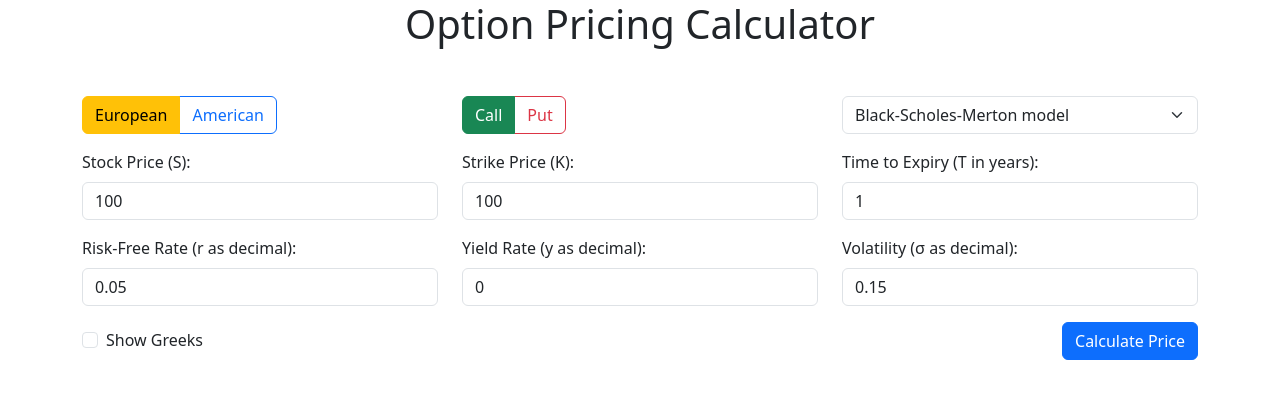
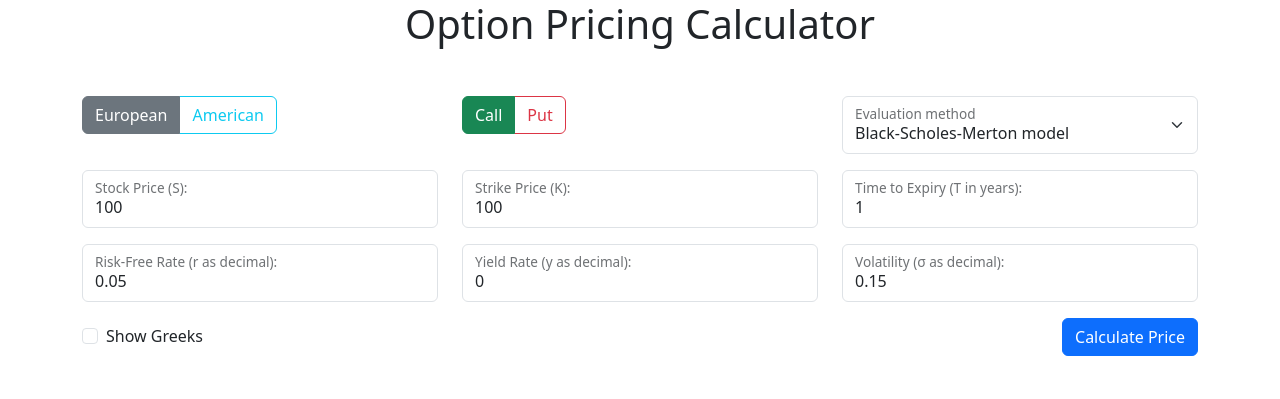
Before and after one commit to jaysc96/derivative-pricing, a Flask app: page / in a window 1280 px wide. Shown: the top 399 px of the page. Run offline with Flask 3, Linux system fonts and the light colour scheme.

Commit message:
added floating labels and fixed minor UI issues

```diff
--- a/app.py
+++ b/app.py
@@ -35,6 +35,11 @@ def calculate_price():
         elif method in ['BT','TT']:
             n = int(request.form['time_steps'])
             SO.setTreeSteps(n=n)
+        elif method == 'FD':
+            S_min = float(request.form['stock_min_price'])
+            S_max = float(request.form['stock_max_price'])
+            dt = float(request.form['timestep'])
+            SO.setFDVariables(S_min=S_min,S_max=S_max,dt=dt)
 
         res = SO.priceOption(method=method, greeks=show_greeks)
 
--- a/src/option.py
+++ b/src/option.py
@@ -28,6 +28,11 @@ class Option:
 
     def setTreeSteps(self, n):
         self.n = n
+
+    def setFDVariables(self, S_min, S_max, dt):
+        self.S_min = S_min
+        self.S_max = S_max
+        self.dt = dt
 
     def greeks(self, eps=0.5, method='BT'):
         time_eps = 0.05
--- a/templates/index.html
+++ b/templates/index.html
@@ -59,7 +59,12 @@
             const method = document.getElementById('method').value;
             const mclsmcFields = document.getElementById('mc_lsmc_fields');
             const btttFields = document.getElementById('bt_tt_fields');
-            const mcField = document.getElementById('mc_field');
+            const iterField = document.getElementById('iter_field');
+            const seedField = document.getElementById('seed_field');
+            const timestepField = document.getElementById('timestep_field');
+            const stockField = document.getElementById('stock_price_field');
+            const stockMinField = document.getElementById('fd_stock_min_field');
+            const stockMaxField = document.getElementById('fd_stock_max_field');
 
             // Show Tree inputs if the method is Binomial or Trinomial Tree
             if (method === 'BT' || method === 'TT') {
@@ -67,16 +72,40 @@
             } else {
                 btttFields.style.display = 'none';
             }
+
             // Show Monte Carlo inputs if the method is Monte Carlo
             if (method === 'MC') {
                 mclsmcFields.style.display = 'flex';
+                timestepField.style.display = 'block';
+                seedField.style.display = 'block';
+                iterField.style.display = 'block';
             } else if (method === 'LSMC') {
                 mclsmcFields.style.display = 'flex';
-                mcField.style.display = 'none';
+                timestepField.style.display = 'none';
+                seedField.style.display = 'block';
+                iterField.style.display = 'block';
+            } else if (method === 'FD') {
+                mclsmcFields.style.display = 'flex'
+                timestepField.style.display = 'block';
+                seedField.style.display = 'none';
+                iterField.style.display = 'none';
             } else {
                 mclsmcFields.style.display = 'none';
+                timestepField.style.display = 'block';
+                seedField.style.display = 'block';
+                iterField.style.display = 'block';
             }
-            // mclsmcFields.style.display = (method === 'MC') ? 'flex' : 'none';
+
+            // Show Finite Difference inputs if the method is Finite Differencing
+            if (method === 'FD') {
+                stockField.style.display = 'none';
+                stockMinField.style.display = 'block';
+                stockMaxField.style.display = 'block';
+            } else {
+                stockMinField.style.display = 'none';
+                stockMaxField.style.display = 'none';
+                stockField.style.display = 'block';
+            }
         }
 
         function saveState() {
@@ -171,10 +200,10 @@
                 <div class="col-md-4 mb-3">
                     <div class="btn-group" role="group" aria-label="Option Kind">
                         <input type="radio" class="btn-check" name="kind" id="european" value="european" autocomplete="off" checked>
-                        <label class="btn btn-outline-warning" for="european" onclick="setOptionKind('european')">European</label>
+                        <label class="btn btn-outline-secondary" for="european" onclick="setOptionKind('european')">European</label>
 
                         <input type="radio" class="btn-check" name="kind" id="american" value="american" autocomplete="off">
-                        <label class="btn btn-outline-primary" for="american" onclick="setOptionKind('american')">American</label>
+                        <label class="btn btn-outline-info" for="american" onclick="setOptionKind('american')">American</label>
                     </div>
                 </div>
 
@@ -191,79 +220,113 @@
 
 
                 <div class="col-md-4 mb-3">
-                    <!-- <label for="method" class="form-label">Method:</label> -->
+                    <div class="form-floating">
                         <select id="method" name="method" class="form-select" onchange="toggleInputs()">
                             <option value="BSM">Black-Scholes-Merton model</option>
                             <option value="BT">Binomial Tree method</option>
                             <option value="TT">Trinomial Tree method</option>
                             <option value="MC">Monte Carlo simulation</option>
                             <option value="LSMC">Least Squares Monte Carlo simulation</option>
-                        <option value="EFM">Explicit Finite Difference method</option>
-                        <option value="IFM">Implicit Finite Difference method</option>
-                        <option value="CNFM">Crank-Nicolson Finite Difference method</option>
+                            <option value="FD">Finite Difference method</option>
                         </select>
+                        <label for="method" class="form-label">Evaluation method</label>
+                    </div>
+
                 </div>
             </div>
 
             <!-- Row 2: Stock Price, Strike Price, Time to Expiry -->
             <div class="row">
-                <div class="col-md-4 mb-3">
+                <div id="stock_price_field" class="col-md-4 mb-3">
+                    <div class="form-floating">
+                        <input type="number" id="stock_price" name="stock_price" step="1" value="100" class="form-control" required>
                         <label for="stock_price" class="form-label">Stock Price (S):</label>
-                    <input type="number" id="stock_price" name="stock_price" step="1" value="100" class="form-control" required>
+                    </div>
+                </div>
+
+                <div id="fd_stock_min_field" class="col-md-2 mb-3" style="display: none;">
+                    <div class="form-floating">
+                        <input type="number" id="stock_min_price" name="stock_min_price" step="1" value="90" class="form-control" required>
+                        <label for="stock_min_price" class="form-label">Minimum Stock Price:</label>
+                    </div>
+                </div>
+                <div id="fd_stock_max_field" class="col-md-2 mb-3" style="display: none;">
+                    <div class="form-floating">
+                        <input type="number" id="stock_max_price" name="stock_max_price" step="1" value="110" class="form-control" required>
+                        <label for="stock_max_price" class="form-label">Maximum Stock Price:</label>
+                    </div>
                 </div>
 
                 <div class="col-md-4 mb-3">
+                    <div class="form-floating">
+                        <input type="number" id="strike_price" name="strike_price" step="1" value="100" class="form-control" required>
                         <label for="strike_price" class="form-label">Strike Price (K):</label>
-                    <input type="number" id="strike_price" name="strike_price" step="1" value="100" class="form-control" required>
+                    </div>
                 </div>
 
                 <div class="col-md-4 mb-3">
+                    <div class="form-floating">
+                        <input type="number" id="time_to_expiry" name="time_to_expiry" step="0.1" value="1" class="form-control" required>
                         <label for="time_to_expiry" class="form-label">Time to Expiry (T in years):</label>
-                    <input type="number" id="time_to_expiry" name="time_to_expiry" step="0.1" value="1"  class="form-control" required>
+                    </div>
                 </div>
             </div>
 
             <!-- Row 3: Risk-Free Rate, Yield Rate, Volatility -->
             <div class="row">
                 <div class="col-md-4 mb-3">
+                    <div class="form-floating">
+                        <input type="number" id="risk_free_rate" name="risk_free_rate" step="0.01" value="0.05" class="form-control" required>
                         <label for="risk_free_rate" class="form-label">Risk-Free Rate (r as decimal):</label>
-                    <input type="number" id="risk_free_rate" name="risk_free_rate" step="0.01" value="0.05" class="form-control" required>
+                    </div>
                 </div>
 
                 <div class="col-md-4 mb-3">
+                    <div class="form-floating">
+                        <input type="number" id="yield_rate" name="yield_rate" step="0.01" value="0" class="form-control">
                         <label for="yield_rate" class="form-label">Yield Rate (y as decimal):</label>
-                    <input type="number" id="yield_rate" name="yield_rate" step="0.01" value="0" class="form-control">
+                    </div>
                 </div>
 
                 <div class="col-md-4 mb-3">
+                    <div class="form-floating">
+                        <input type="number" id="volatility" name="volatility" step="0.01" value="0.15" class="form-control" required>
                         <label for="volatility" class="form-label">Volatility (σ as decimal):</label>
-                    <input type="number" id="volatility" name="volatility" step="0.01" value="0.15" class="form-control" required>
+                    </div>
                 </div>
             </div>
 
             <!-- Optional Row: Monte Carlo Fields -->
             <div id="mc_lsmc_fields" class="row" style="display: none;">
-                <div class="col-md-4 mb-3">
+                <div id="seed_field" class="col-md-4 mb-3">
+                    <div class="form-floating">
+                        <input type="number" id="seed" name="seed" step="1" value="42" class="form-control">
                         <label for="seed" class="form-label">Random seed:</label>
-                    <input type="number" id="seed" name="seed" step="1" value="42" class="form-control">
+                    </div>
                 </div>
 
-                <div class="col-md-4 mb-3">
+                <div id="iter_field" class="col-md-4 mb-3">
+                    <div class="form-floating">
+                        <input type="number" id="iterations" name="iterations" step="100" value="10000" class="form-control">
                         <label for="iterations" class="form-label">Iterations (n):</label>
-                    <input type="number" id="iterations" name="iterations" step="100" value="10000" class="form-control">
+                    </div>
                 </div>
 
-                <div id='mc_field' class="col-md-4 mb-3">
+                <div id="timestep_field" class="col-md-4 mb-3">
+                    <div class="form-floating">
+                        <input type="number" id="timestep" name="timestep" step="0.001" value="0.004" class="form-control">
                         <label for="timestep" class="form-label">Timestep (dt):</label>
-                    <input type="number" id="timestep" name="timestep" step="0.001" value="0.004" class="form-control">
+                    </div>
                 </div>
             </div>
 
             <!-- Optional Row: Binomial/Trinomial Tree Field -->
             <div id="bt_tt_fields" class="row" style="display: none;">
                 <div class="col-md-6 mb-3">
+                    <div class="form-floating">
+                        <input type="number" id="time_steps" name="time_steps" step="10" value="300" class="form-control">
                         <label for="time_steps" class="form-label">Time steps:</label>
-                    <input type="number" id="time_steps" name="time_steps" step="10" value="300" class="form-control">
+                    </div>
                 </div>
             </div>
 
```
Lines whose indentation alone changed are shown as unchanged.
